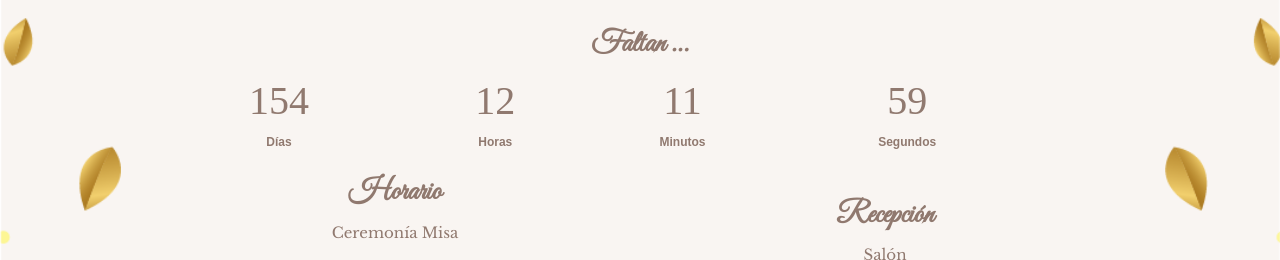
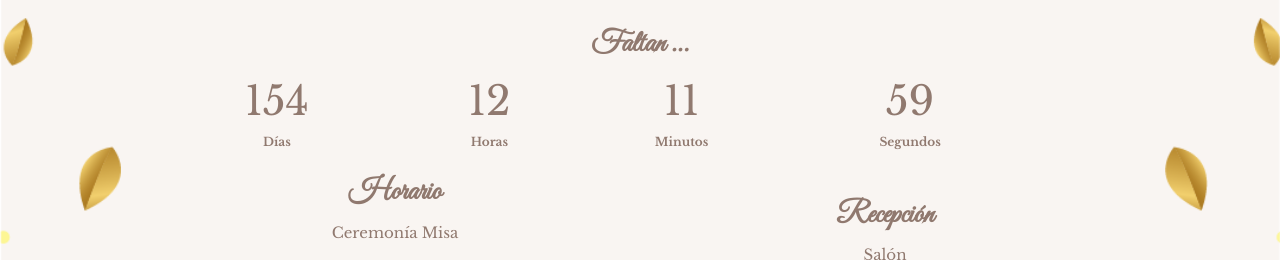
Before and after one commit to GLOWPARTY/MISXVALEXIA, a plain HTML site: page index.html in a window 1280 px wide. Shown: the part 903-1163 px from the top of the page. Drawn offline with nearby package versions, Linux system fonts and the light colour scheme.

Commit message:
Update index.html

```diff
--- a/index.html
+++ b/index.html
@@ -61,7 +61,7 @@ p {line-height: 2}
     td {
       color: #90796F;
       font-size: 40px;
-      font-family: 'Comfortaa'; /* Utiliza la fuente Comfortaa */
+      font-family: "Libre Baskerville", serif; /* Utiliza la fuente Comfortaa */
       text-align: center;
     }
 
@@ -69,7 +69,7 @@ p {line-height: 2}
       color: #90796F;
       text-align: center;
        font-size: 12px;
-      font-family: 'Comfortaa', sans-serif; /* Utiliza la fuente Comfortaa*/
+      font-family: "Libre Baskerville", serif; /* Utiliza la fuente Comfortaa*/
     }
 
     video {
```
